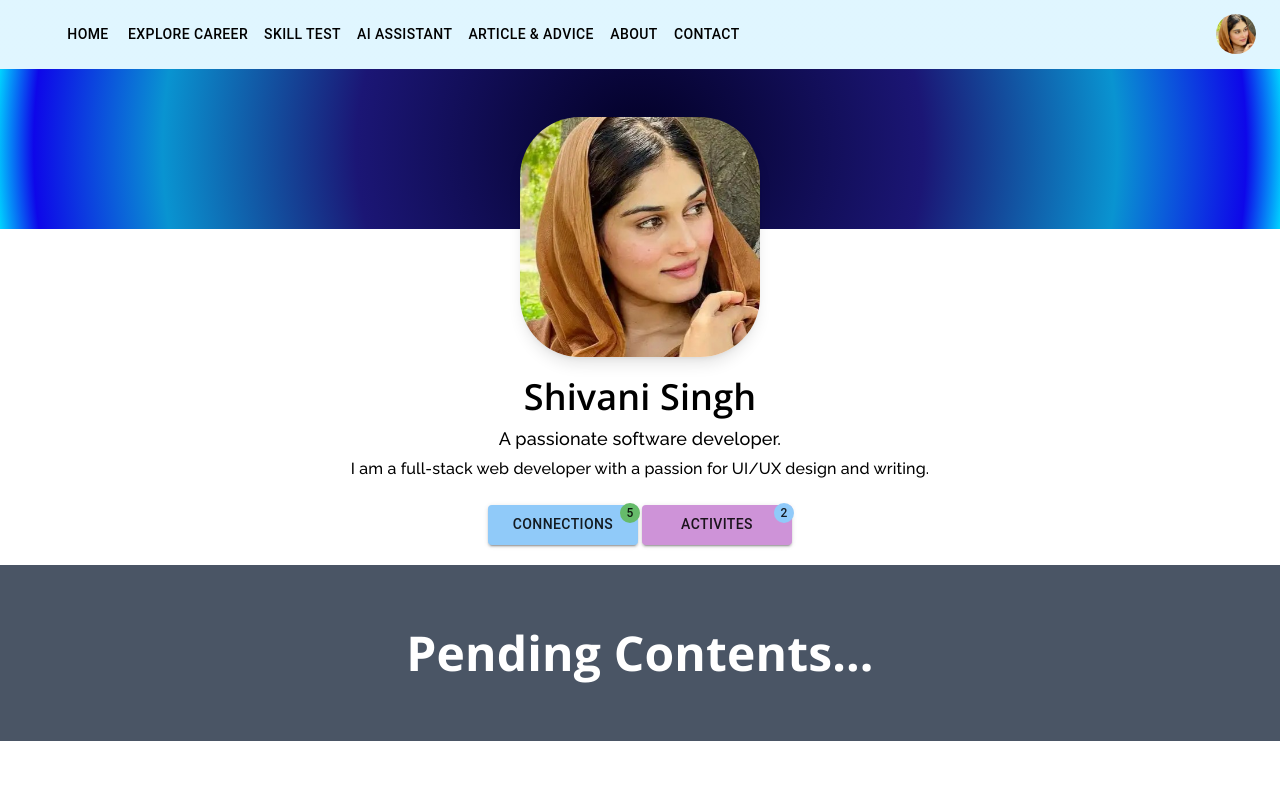
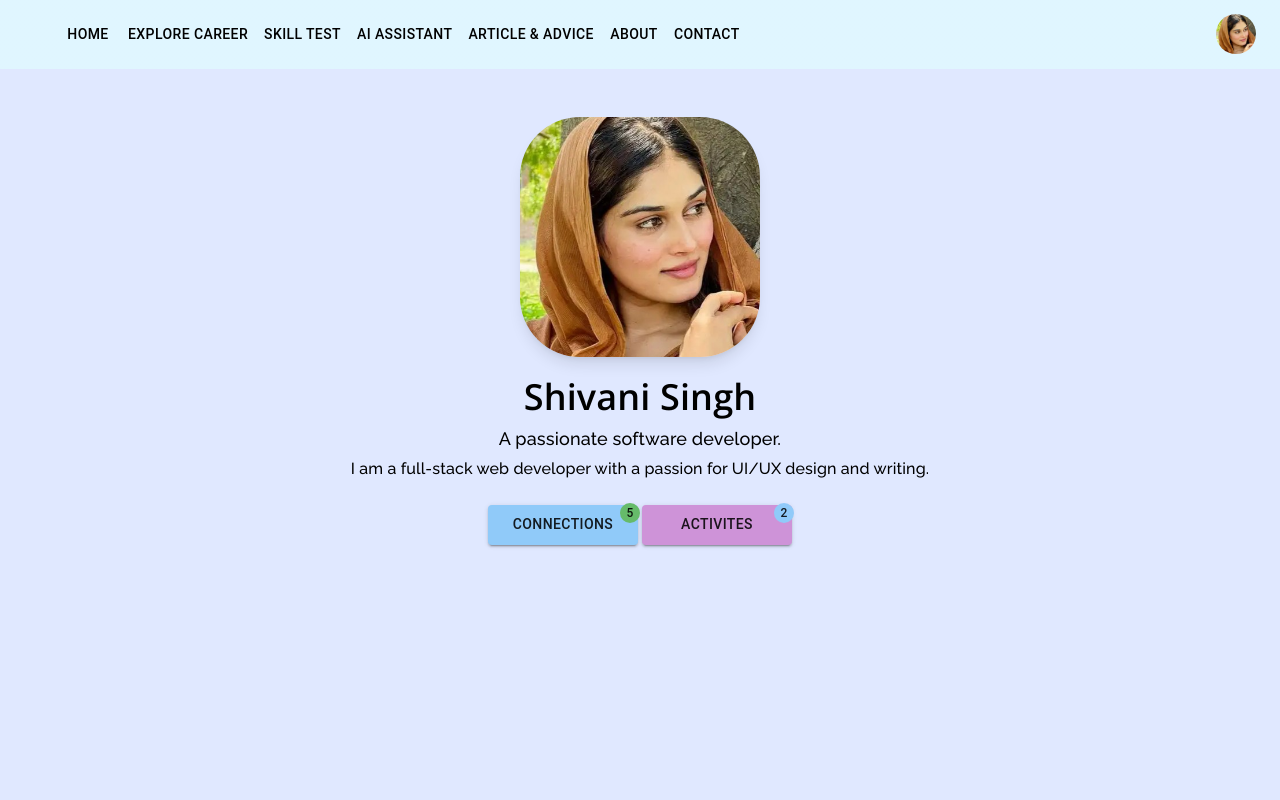
Before and after one commit to shiba-murmu/career-lift-system-project, a React (Vite) app in the folder frontend/: page /profile in a window 1280 px wide. Shown: the top 800 px of the page. Built offline with nearby package versions, Linux system fonts and the light colour scheme; some icons are missing.

Commit message:
feat(Profile): add MoreContent component and improve layout structure

```diff
--- a/frontend/src/pages/Profile/Profile.jsx
+++ b/frontend/src/pages/Profile/Profile.jsx
@@ -1,11 +1,16 @@
 import React from "react";
 import "./profile.css"; // Your custom styles if needed
 import IconButtonWithBadge from "../../components/UI/button/IconButtonWithBadge";
+
+function MoreContent() {
+  return <></>;
+}
+
 function Profile() {
   return (
-    <div className="min-h-screen w-full">
+    <div className="min-h-screen w-full bg-[#e0e8ff] dark:bg-neutral-800">
       {/* Top Header Section */}
-      <div className="w-full h-30 md:h-40 bgColor py-10 text-center"></div>
+      <div className="w-full h-30 md:h-40   py-10 text-center"></div>
 
       {/* Profile Image Overlapping */}
       <div className="flex justify-center -mt-20 md:-mt-28">
@@ -38,24 +43,27 @@ function Profile() {
               Connections
             </Button> */}
             <div>
-              <IconButtonWithBadge text="CONNECTIONS" badgeNumber="5" badgeColor={"success"} btnColor={"primary"} />
+              <IconButtonWithBadge
+                text="CONNECTIONS"
+                badgeNumber="5"
+                badgeColor={"success"}
+                btnColor={"primary"}
+              />
             </div>
             <div>
-              <IconButtonWithBadge text="ACTIVITES" badgeNumber="2" badgeColor={"primary"} btnColor={"secondary"} />
+              <IconButtonWithBadge
+                text="ACTIVITES"
+                badgeNumber="2"
+                badgeColor={"primary"}
+                btnColor={"secondary"}
+              />
             </div>
           </div>
         </div>
       </div>
 
-      {/* Pending Content Section */}
-      <div className="w-full bg-gray-600 py-16 flex justify-center items-center">
-        <span
-          className="text-2xl md:text-5xl text-white font-bold"
-          style={{ fontFamily: "Open Sans, sans-serif" }}
-        >
-          Pending Contents...
-        </span>
-      </div>
+      {/* More Content Section */}
+      <MoreContent />
     </div>
   );
 }
```
